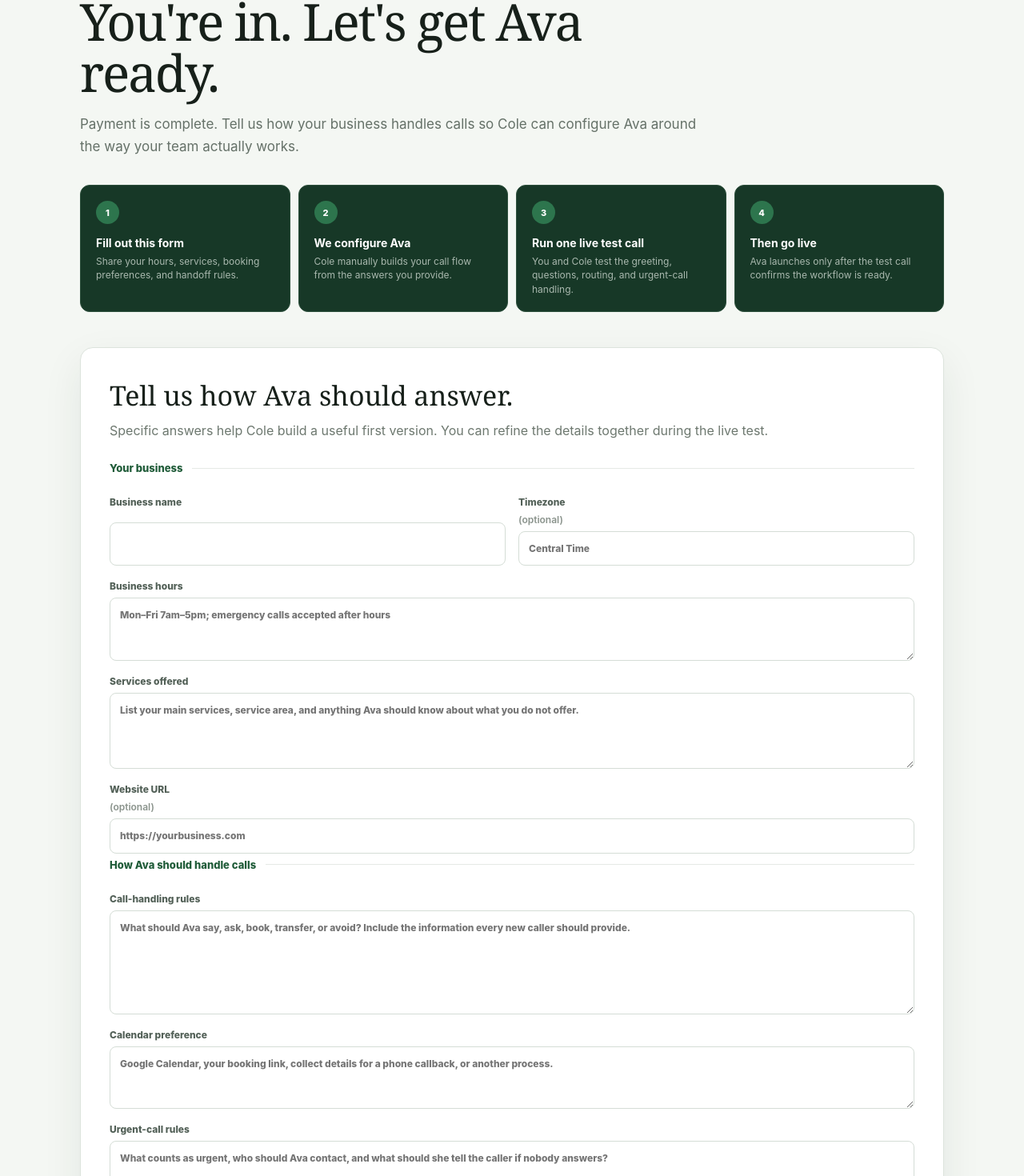
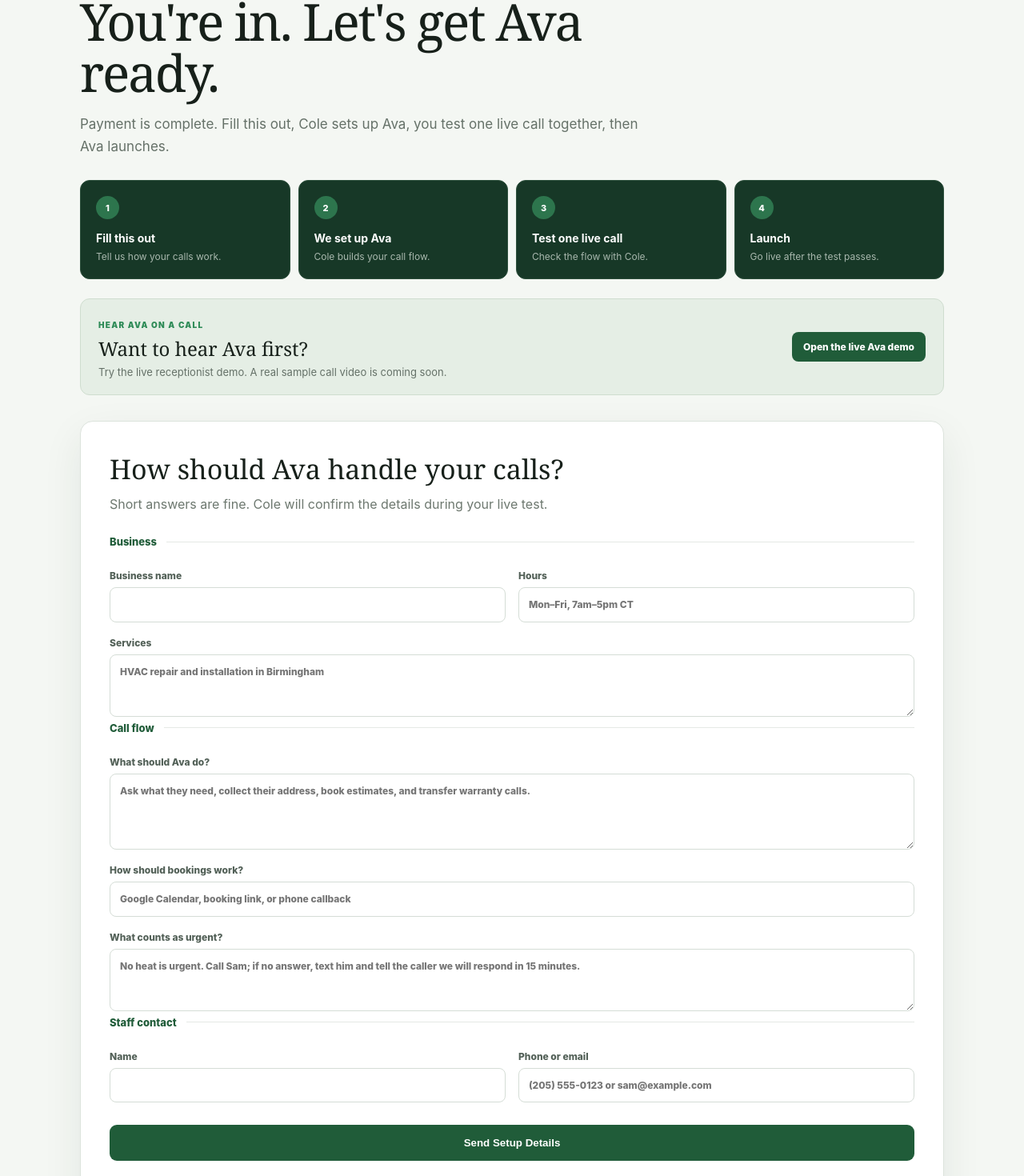
Before and after one commit to DealPatrol/AI-Business-Workforce, a Next.js app: page /onboarding/ava in a window 1280 px wide. Shown: the part 167-1637 px from the top of the page at 80% size. Built offline with nearby package versions, Linux system fonts and the light colour scheme.

Commit message:
Simplify Ava pilot onboarding form
Co-authored-by: Cole Collins <DealPatrol@users.noreply.github.com>

```diff
--- a/app/api/ava/onboarding/route.ts
+++ b/app/api/ava/onboarding/route.ts
@@ -10,6 +10,7 @@ type OnboardingField =
   | 'services'
   | 'callHandlingRules'
   | 'staffName'
+  | 'staffContact'
   | 'staffPhone'
   | 'staffEmail'
   | 'calendarPreference'
@@ -26,6 +27,7 @@ const fieldNames: OnboardingField[] = [
   'services',
   'callHandlingRules',
   'staffName',
+  'staffContact',
   'staffPhone',
   'staffEmail',
   'calendarPreference',
@@ -86,9 +88,10 @@ export async function POST(request: NextRequest) {
       );
     }
 
-    if (!fields.staffPhone && !fields.staffEmail) {
+    const staffContact = fields.staffContact || fields.staffPhone || fields.staffEmail;
+    if (!staffContact) {
       return NextResponse.json(
-        { error: 'Add a staff phone number or email for call handoffs.' },
+        { error: 'Add a phone number or email for the staff contact.' },
         { status: 400 },
       );
     }
@@ -97,6 +100,7 @@ export async function POST(request: NextRequest) {
       return NextResponse.json({ error: 'Enter a valid staff email address.' }, { status: 400 });
     }
 
+    const replyTo = EMAIL_PATTERN.test(staffContact) ? staffContact : fields.staffEmail;
     const apiKey = process.env.RESEND_API_KEY;
     if (!apiKey) {
       return NextResponse.json(
@@ -115,13 +119,9 @@ export async function POST(request: NextRequest) {
       ['Services offered', fields.services],
       ['Call-handling rules', fields.callHandlingRules],
       ['Staff contact', fields.staffName],
-      ['Staff phone', fields.staffPhone || 'Not provided'],
-      ['Staff email', fields.staffEmail || 'Not provided'],
+      ['Staff phone or email', staffContact],
       ['Calendar preference', fields.calendarPreference],
       ['Urgent-call rules', fields.urgentCallRules],
-      ['Timezone', fields.timezone || 'Not provided'],
-      ['Voice / greeting notes', fields.greetingNotes || 'Not provided'],
-      ['Website', fields.websiteUrl || 'Not provided'],
       ['Stripe Checkout session', fields.sessionId || 'Not provided'],
       ['Selected plan', fields.plan || 'Not provided'],
       ['Submitted at', submittedAt],
@@ -142,7 +142,7 @@ export async function POST(request: NextRequest) {
       body: JSON.stringify({
         from: 'Workforce AI <onboarding@resend.dev>',
         to: [NOTIFICATION_EMAIL],
-        ...(fields.staffEmail ? { reply_to: fields.staffEmail } : {}),
+        ...(replyTo ? { reply_to: replyTo } : {}),
         subject: `Ava paid pilot setup — ${fields.businessName}`,
         html: `<div style="font-family:Arial,sans-serif;max-width:760px;margin:auto;color:#17211b"><h1>New Ava paid pilot onboarding</h1><p>Use these answers to configure the customer&apos;s Ava workflow and schedule one live test call before launch.</p><table style="border-collapse:collapse;width:100%">${htmlRows}</table></div>`,
       }),
--- a/app/onboarding/ava/onboarding.module.css
+++ b/app/onboarding/ava/onboarding.module.css
@@ -36,8 +36,8 @@
 }
 
 .intro {
-  max-width: 780px;
-  margin-bottom: 34px;
+  max-width: 720px;
+  margin-bottom: 28px;
 }
 
 .eyebrow {
@@ -64,11 +64,11 @@
   display: grid;
   grid-template-columns: repeat(4, 1fr);
   gap: 10px;
-  margin: 30px 0 44px;
+  margin: 28px 0 24px;
 }
 
 .step {
-  min-height: 142px;
+  min-height: 120px;
   background: #173827;
   color: #fff;
   border: 1px solid #2d503c;
@@ -98,6 +98,40 @@
   font-size: 12px;
   line-height: 1.45;
   margin: 0;
+}
+
+.sample {
+  background: #e5eee5;
+  border: 1px solid #cfddcf;
+  border-radius: 12px;
+  padding: 20px 22px;
+  margin-bottom: 32px;
+  display: flex;
+  align-items: center;
+  justify-content: space-between;
+  gap: 24px;
+}
+
+.sample h2 {
+  font: 500 24px Georgia, serif;
+  margin: 5px 0;
+}
+
+.sample p {
+  color: #657168;
+  font-size: 13px;
+  margin: 0;
+}
+
+.sample a {
+  flex: none;
+  border-radius: 8px;
+  padding: 11px 14px;
+  background: #205c39;
+  color: #fff;
+  text-decoration: none;
+  font-size: 12px;
+  font-weight: 800;
 }
 
 .form {
@@ -151,11 +185,6 @@
   color: #526057;
   font-size: 12px;
   font-weight: 800;
-}
-
-.optional {
-  color: #8a938c;
-  font-weight: 600;
 }
 
 .form input,
@@ -307,6 +336,16 @@
     grid-template-columns: 1fr;
   }
 
+  .sample {
+    align-items: flex-start;
+    flex-direction: column;
+  }
+
+  .sample a {
+    width: 100%;
+    text-align: center;
+  }
+
   .step {
     min-height: auto;
   }
--- a/app/onboarding/ava/page.tsx
+++ b/app/onboarding/ava/page.tsx
@@ -24,15 +24,11 @@ function buildEmailFallback(form: HTMLFormElement) {
       `Call-handling rules:\n${data.get('callHandlingRules') || ''}`,
       '',
       `Staff contact: ${data.get('staffName') || ''}`,
-      `Staff phone: ${data.get('staffPhone') || ''}`,
-      `Staff email: ${data.get('staffEmail') || ''}`,
+      `Phone or email: ${data.get('staffContact') || ''}`,
       `Calendar preference: ${data.get('calendarPreference') || ''}`,
       '',
       `Urgent-call rules:\n${data.get('urgentCallRules') || ''}`,
       '',
-      `Timezone: ${data.get('timezone') || ''}`,
-      `Website: ${data.get('websiteUrl') || ''}`,
-      `Voice / greeting notes: ${data.get('greetingNotes') || ''}`,
       `Stripe Checkout session: ${data.get('sessionId') || ''}`,
       `Selected plan: ${data.get('plan') || ''}`,
     ].join('\n'),
@@ -102,152 +98,134 @@ function AvaOnboardingForm() {
           <span className={styles.eyebrow}>AVA PAID PILOT ONBOARDING</span>
           <h1>You&apos;re in. Let&apos;s get Ava ready.</h1>
           <p>
-            Payment is complete. Tell us how your business handles calls so Cole can configure Ava
-            around the way your team actually works.
+            Payment is complete. Fill this out, Cole sets up Ava, you test one live call together,
+            then Ava launches.
           </p>
         </header>
 
         <section className={styles.steps} aria-label="What happens next">
           <article className={styles.step}>
             <span>1</span>
-            <b>Fill out this form</b>
-            <p>Share your hours, services, booking preferences, and handoff rules.</p>
+            <b>Fill this out</b>
+            <p>Tell us how your calls work.</p>
           </article>
           <article className={styles.step}>
             <span>2</span>
-            <b>We configure Ava</b>
-            <p>Cole manually builds your call flow from the answers you provide.</p>
+            <b>We set up Ava</b>
+            <p>Cole builds your call flow.</p>
           </article>
           <article className={styles.step}>
             <span>3</span>
-            <b>Run one live test call</b>
-            <p>You and Cole test the greeting, questions, routing, and urgent-call handling.</p>
+            <b>Test one live call</b>
+            <p>Check the flow with Cole.</p>
           </article>
           <article className={styles.step}>
             <span>4</span>
-            <b>Then go live</b>
-            <p>Ava launches only after the test call confirms the workflow is ready.</p>
+            <b>Launch</b>
+            <p>Go live after the test passes.</p>
           </article>
         </section>
+
+        <aside className={styles.sample}>
+          <div>
+            <span className={styles.eyebrow}>HEAR AVA ON A CALL</span>
+            <h2>Want to hear Ava first?</h2>
+            <p>Try the live receptionist demo. A real sample call video is coming soon.</p>
+          </div>
+          <Link href="/ava#live-demo">Open the live Ava demo</Link>
+        </aside>
 
         {status === 'sent' ? (
           <section className={styles.success} aria-live="polite">
             <CheckCircle2 />
-            <h2>Cole has your Ava setup details.</h2>
+            <h2>Cole has your setup details.</h2>
             <p>
-              He&apos;ll configure Ava from your answers and contact you to schedule one live test
-              call. Ava will go live after you&apos;ve tested the workflow together.
+              He&apos;ll set up Ava and contact you to run one live test call before launch.
             </p>
             <Link href="/ava">Return to Ava</Link>
           </section>
         ) : (
           <form className={styles.form} onSubmit={submit}>
             <header className={styles.formHeader}>
-              <h2>Tell us how Ava should answer.</h2>
-              <p>
-                Specific answers help Cole build a useful first version. You can refine the details
-                together during the live test.
-              </p>
+              <h2>How should Ava handle your calls?</h2>
+              <p>Short answers are fine. Cole will confirm the details during your live test.</p>
             </header>
 
             <fieldset className={styles.section}>
-              <legend>Your business</legend>
+              <legend>Business</legend>
               <div className={styles.two}>
                 <label>
                   Business name
                   <input name="businessName" required autoComplete="organization" />
                 </label>
                 <label>
-                  Timezone <span className={styles.optional}>(optional)</span>
-                  <input name="timezone" placeholder="Central Time" autoComplete="off" />
+                  Hours
+                  <input
+                    name="businessHours"
+                    required
+                    placeholder="Mon–Fri, 7am–5pm CT"
+                    autoComplete="off"
+                  />
                 </label>
               </div>
               <label>
-                Business hours
-                <textarea
-                  name="businessHours"
-                  required
-                  rows={3}
-                  placeholder="Mon–Fri 7am–5pm; emergency calls accepted after hours"
-                />
-              </label>
-              <label>
-                Services offered
+                Services
                 <textarea
                   name="services"
                   required
-                  rows={4}
-                  placeholder="List your main services, service area, and anything Ava should know about what you do not offer."
-                />
-              </label>
-              <label>
-                Website URL <span className={styles.optional}>(optional)</span>
-                <input
-                  name="websiteUrl"
-                  type="url"
-                  placeholder="https://yourbusiness.com"
-                  autoComplete="url"
+                  rows={3}
+                  placeholder="HVAC repair and installation in Birmingham"
                 />
               </label>
             </fieldset>
 
             <fieldset className={styles.section}>
-              <legend>How Ava should handle calls</legend>
+              <legend>Call flow</legend>
               <label>
-                Call-handling rules
+                What should Ava do?
                 <textarea
                   name="callHandlingRules"
                   required
-                  rows={6}
-                  placeholder="What should Ava say, ask, book, transfer, or avoid? Include the information every new caller should provide."
+                  rows={4}
+                  placeholder="Ask what they need, collect their address, book estimates, and transfer warranty calls."
                 />
               </label>
               <label>
-                Calendar preference
-                <textarea
+                How should bookings work?
+                <input
                   name="calendarPreference"
                   required
-                  rows={3}
-                  placeholder="Google Calendar, your booking link, collect details for a phone callback, or another process."
+                  placeholder="Google Calendar, booking link, or phone callback"
                 />
               </label>
               <label>
-                Urgent-call rules
+                What counts as urgent?
                 <textarea
                   name="urgentCallRules"
                   required
-                  rows={5}
-                  placeholder="What counts as urgent, who should Ava contact, and what should she tell the caller if nobody answers?"
-                />
-              </label>
-              <label>
-                Preferred voice or greeting notes{' '}
-                <span className={styles.optional}>(optional)</span>
-                <textarea
-                  name="greetingNotes"
                   rows={3}
-                  placeholder="Example greeting, tone, pronunciation, or voice preference."
+                  placeholder="No heat is urgent. Call Sam; if no answer, text him and tell the caller we will respond in 15 minutes."
                 />
               </label>
             </fieldset>
 
             <fieldset className={styles.section}>
-              <legend>Staff handoff contact</legend>
+              <legend>Staff contact</legend>
               <div className={styles.two}>
                 <label>
-                  Contact name
+                  Name
                   <input name="staffName" required autoComplete="name" />
                 </label>
                 <label>
-                  Phone
-                  <input name="staffPhone" type="tel" autoComplete="tel" />
+                  Phone or email
+                  <input
+                    name="staffContact"
+                    required
+                    placeholder="(205) 555-0123 or sam@example.com"
+                    autoComplete="off"
+                  />
                 </label>
               </div>
-              <label>
-                Email
-                <input name="staffEmail" type="email" autoComplete="email" />
-              </label>
-              <small>Add at least one phone number or email for call handoffs.</small>
             </fieldset>
 
             <input type="hidden" name="sessionId" value={searchParams.get('session_id') || ''} />
@@ -263,7 +241,7 @@ function AvaOnboardingForm() {
                   <Loader2 className={styles.spin} /> Sending setup details…
                 </>
               ) : (
-                'Send My Ava Setup Details to Cole'
+                'Send Setup Details'
               )}
             </button>
             {status === 'email' && (
@@ -278,7 +256,7 @@ function AvaOnboardingForm() {
               </p>
             )}
             <small className={styles.privacy}>
-              <Mail /> Your answers go directly to Cole for manual Ava setup.
+              <Mail /> Sent directly to Cole for setup.
             </small>
           </form>
         )}
```
